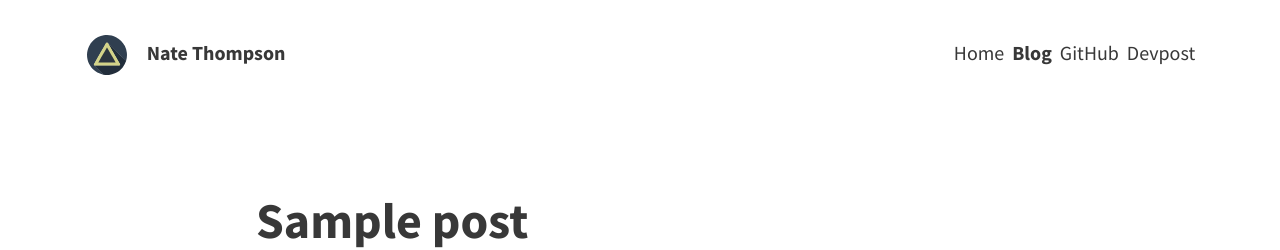
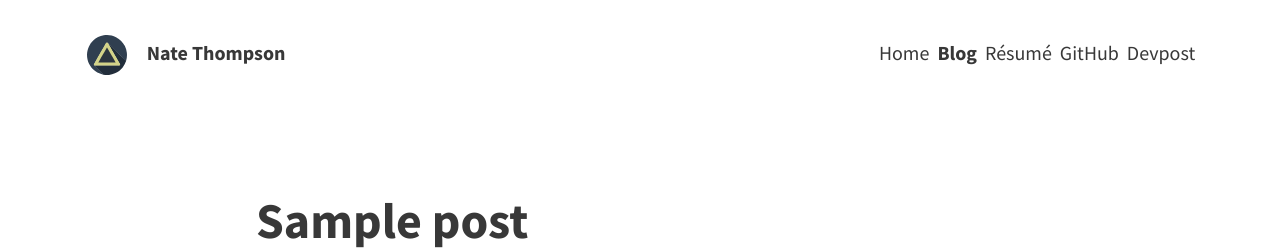
Before and after one commit to thompsonate/natethompson.io, a Jekyll site: the page built from blog/index.html, in a window 1280 px wide. Shown: the top 250 px of the page. Built offline with Jekyll 4.4.1, drawn with Linux system fonts in a browser that asks for light colours; the list of posts is cut into pages by our own code.

```diff
--- a/_data/nav_links.yml
+++ b/_data/nav_links.yml
@@ -1,3 +1,7 @@
+- title: Résumé
+  url: /resume.pdf
+  new_tab: true
+
 - title: GitHub
   url: https://github.com/thompsonate
   new_tab: true
```
Also changed, not shown: 1 other file.
